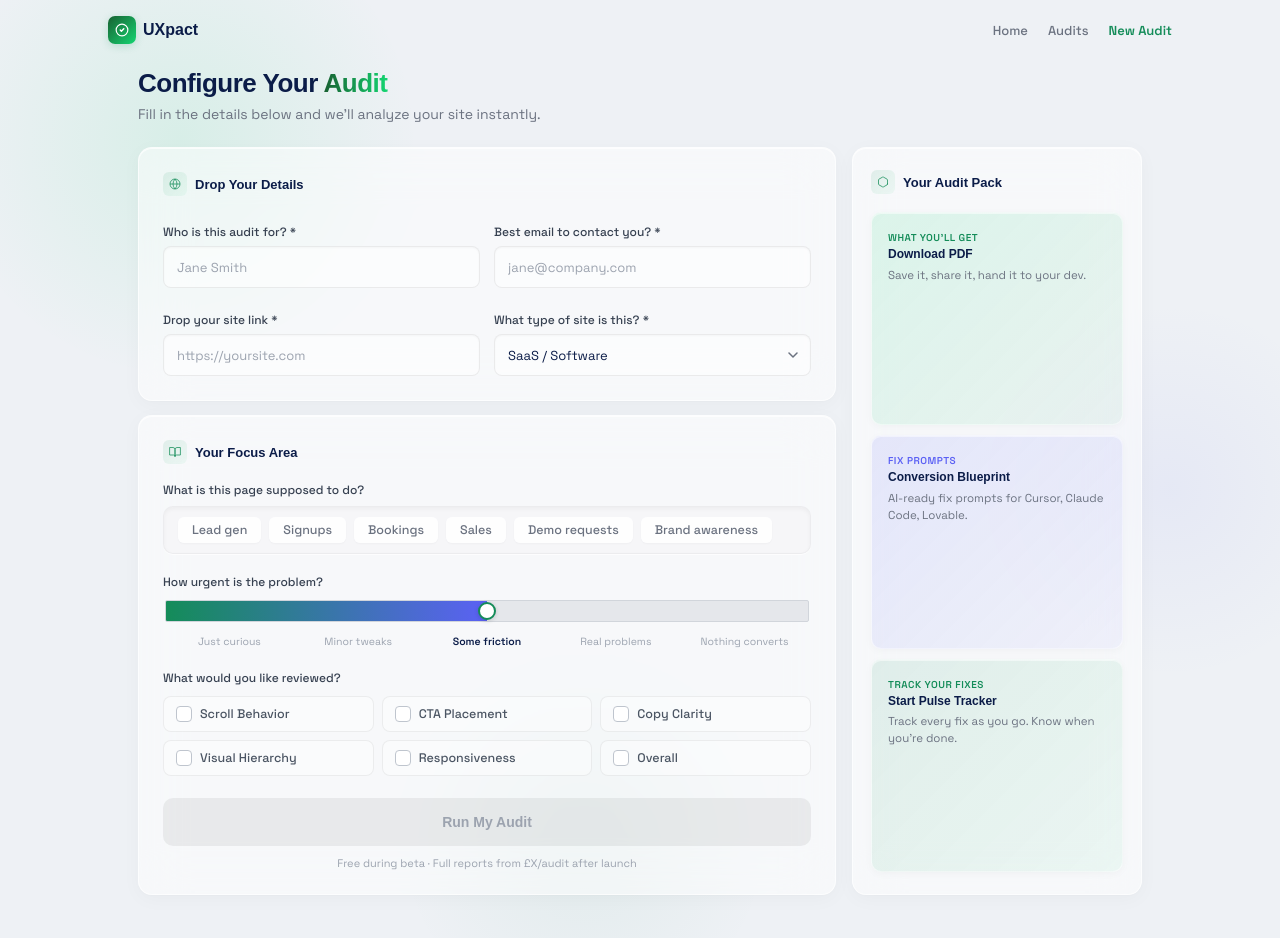
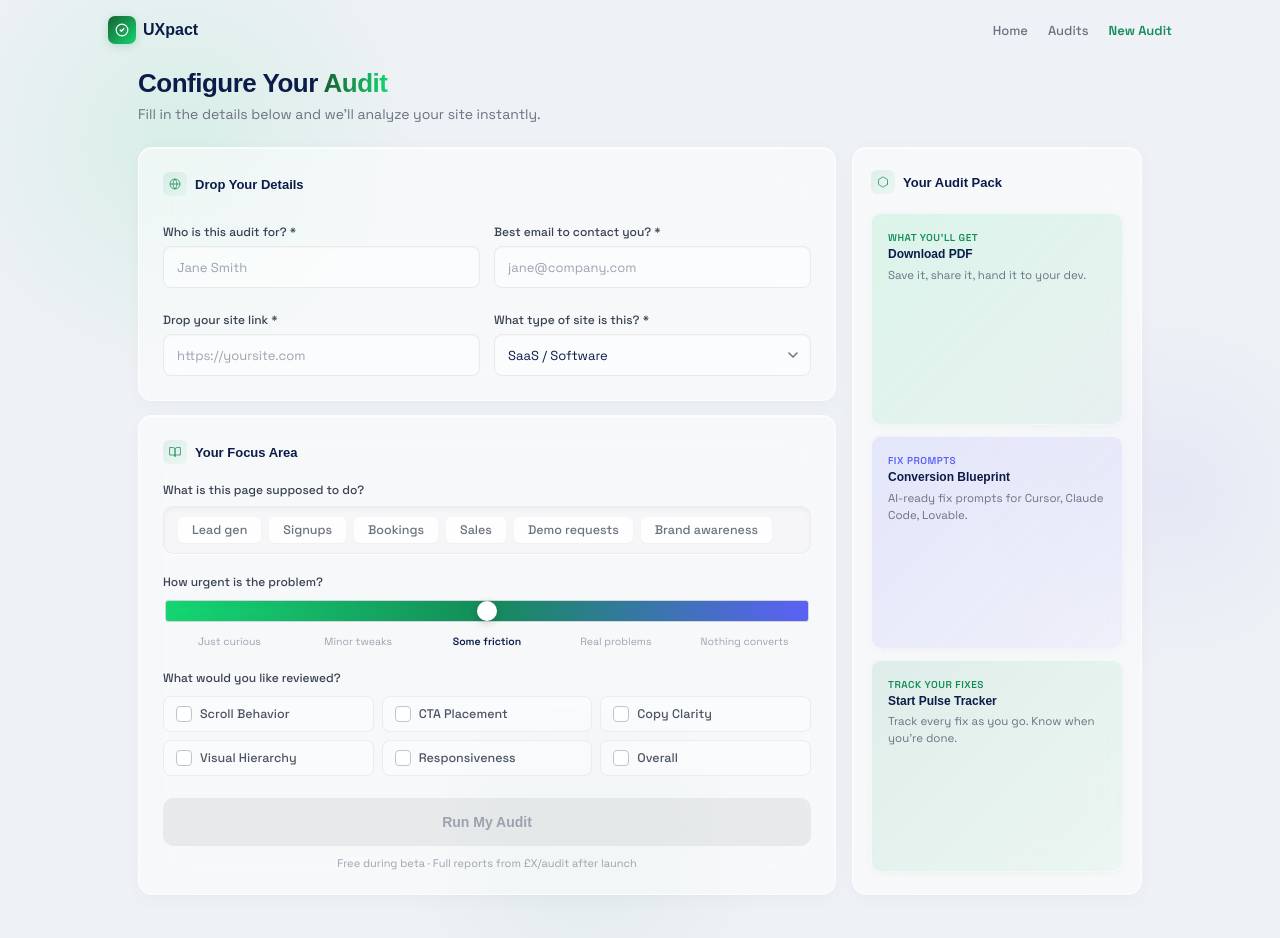
Before and after one commit to sohani93/UXpact, a React (Vite) app in the folder engine-ui/: page / in a window 1280 px wide. Shown: the top 938 px of the page. Built offline with nearby package versions, Linux system fonts and the light colour scheme; a web font is replaced by a local one.

Commit message:
Match urgency slider styles to approved prototype

```diff
--- a/engine-ui/src/components/EngineInput.tsx
+++ b/engine-ui/src/components/EngineInput.tsx
@@ -84,7 +84,7 @@ export default function EngineInput({ onSubmit, initialForm }: EngineInputProps)
             <div style={{ ...glass, padding: "24px", flex: 1 }}>
               {cTitle(<svg width="12" height="12" viewBox="0 0 24 24" fill="none"><path d="M2 3h6a4 4 0 014 4v14a3 3 0 00-3-3H2z" stroke="#148C59" strokeWidth="1.5" strokeLinecap="round" strokeLinejoin="round" /><path d="M22 3h-6a4 4 0 00-4 4v14a3 3 0 013-3h7z" stroke="#148C59" strokeWidth="1.5" strokeLinecap="round" strokeLinejoin="round" /></svg>, "Your Focus Area")}
               <div style={{ marginBottom: 20 }}><label style={{ ...lbl, marginBottom: 8 }}>What is this page supposed to do?</label><div style={{ display: "flex", flexWrap: "wrap", gap: 8, padding: "10px 14px", borderRadius: 10, background: "rgba(245,246,248,0.8)", border: "1px solid rgba(0,0,0,0.04)", boxShadow: "inset 0 2px 4px rgba(0,0,0,0.04), 0 1px 0 rgba(255,255,255,0.7)", minHeight: 46 }}>{PAGE_GOALS.map((goal) => { const sel = pageGoals.includes(goal); return (<div key={goal} onClick={() => toggleGoal(goal)} style={{ padding: "5px 14px", borderRadius: 6, background: sel ? (["Lead gen","Bookings","Brand awareness"].includes(goal) ? "#D1FAE5" : "#E0E7FF") : "rgba(255,255,255,0.85)", border: "none", cursor: "pointer", transition: "all 0.15s", fontSize: 12.5, fontWeight: sel ? 600 : 450, color: sel ? "#0B1C48" : "#6B7280", whiteSpace: "nowrap", boxShadow: sel ? "0 1px 3px rgba(0,0,0,0.06)" : "0 1px 2px rgba(0,0,0,0.03)" }}>{goal}</div>);})}</div></div>
-              <div style={{ marginBottom: 22 }}><label style={{ ...lbl, marginBottom: 10 }}>How urgent is the problem?</label><div style={{ padding: "0 2px" }}><input type="range" min="0" max="4" step="1" value={challenge} onChange={(e) => setChallenge(parseInt(e.target.value))} className="uxpact-slider" style={{ width: "100%", height: 4, outline: "none", cursor: "pointer", margin: 0, background: `linear-gradient(to right, #148C59 0%, #5B61F4 ${(challenge / 4) * 100}%, #E5E7EB ${(challenge / 4) * 100}% 100%)` }} /><div style={{ display: "flex", justifyContent: "space-between", marginTop: 8 }}>{urg.map((l, i) => (<span key={i} style={{ fontSize: 10.5, color: challenge === i ? "#0B1C48" : "#9CA3AF", fontWeight: challenge === i ? 600 : 400, textAlign: "center", flex: 1, transition: "all 0.2s" }}>{l}</span>))}</div></div></div>
+              <div style={{ marginBottom: 22 }}><label style={{ ...lbl, marginBottom: 10 }}>How urgent is the problem?</label><div style={{ padding: "0 2px" }}><input type="range" min="0" max="4" step="1" value={challenge} onChange={(e) => setChallenge(parseInt(e.target.value))} className="uxpact-slider" style={{ width: "100%", height: 6, outline: "none", cursor: "pointer", margin: 0 }} /><div style={{ display: "flex", justifyContent: "space-between", marginTop: 8 }}>{urg.map((l, i) => (<span key={i} style={{ fontSize: 10.5, color: challenge === i ? "#0B1C48" : "#9CA3AF", fontWeight: challenge === i ? 600 : 400, textAlign: "center", flex: 1, transition: "all 0.2s" }}>{l}</span>))}</div></div></div>
               <div style={{ marginBottom: 22 }}><label style={{ ...lbl, marginBottom: 10 }}>What would you like reviewed?</label><div style={{ display: "grid", gridTemplateColumns: "1fr 1fr 1fr", gap: 8 }}>{REVIEW_FOCUS.map((item) => { const ch = reviewFocus.includes(item); return (<div key={item} onClick={() => toggleFocus(item)} style={{ display: "flex", alignItems: "center", gap: 8, padding: "9px 12px", borderRadius: 8, border: "1px solid rgba(0,0,0,0.06)", background: "rgba(255,255,255,0.4)", cursor: "pointer", transition: "all 0.15s" }}><div style={{ width: 16, height: 16, borderRadius: 4, border: ch ? "none" : "1.5px solid #BFC5CE", background: ch ? "linear-gradient(135deg, #16a34a, #22c55e)" : "#fff", display: "flex", alignItems: "center", justifyContent: "center", flexShrink: 0, transition: "all 0.15s" }}>{ch && <svg width="10" height="10" viewBox="0 0 24 24" fill="none"><path d="M20 6L9 17l-5-5" stroke="#fff" strokeWidth="3" strokeLinecap="round" strokeLinejoin="round" /></svg>}</div><span style={{ fontSize: 12.5, fontWeight: 450, color: "#4B5563", whiteSpace: "nowrap" }}>{item}</span></div>);})}</div></div>
               <button disabled={!isReady} onClick={() => onSubmit({ name, email, url, industry, goal: pageGoals[0] ?? "", challenge: String(challenge), focusAreas: reviewFocus })} onMouseEnter={() => setHoveredBtn(true)} onMouseLeave={() => setHoveredBtn(false)} style={{ width: "100%", height: 48, borderRadius: 10, border: "none", background: isReady ? (hoveredBtn ? "linear-gradient(135deg, #126B2E, #148C59)" : "linear-gradient(135deg, #186132, #14D571)") : "rgba(0,0,0,0.06)", color: isReady ? "#fff" : "#9CA3AF", fontFamily: "'Unbounded', sans-serif", fontSize: 14, fontWeight: 660, cursor: isReady ? "pointer" : "not-allowed", transition: "all 0.3s", boxShadow: isReady ? (hoveredBtn ? "0 8px 28px rgba(20,140,89,0.3)" : "0 3px 12px rgba(20,140,89,0.15)") : "none", transform: isReady && hoveredBtn ? "translateY(-1px)" : "none", display: "flex", alignItems: "center", justifyContent: "center", gap: 8 }}>Run My Audit{isReady && <svg width="16" height="16" viewBox="0 0 24 24" fill="none"><path d="M5 12h14m-7-7l7 7-7 7" stroke="#fff" strokeWidth="2" strokeLinecap="round" strokeLinejoin="round" /></svg>}</button>
               <div style={{ textAlign: "center", fontSize: 11, color: "#9CA3AF", marginTop: 10, fontWeight: 400 }}>Free during beta &middot; Full reports from &pound;X/audit after launch</div>
--- a/engine-ui/src/styles.css
+++ b/engine-ui/src/styles.css
@@ -43,31 +43,8 @@ input,textarea,select { width: 100%; border-radius: 10px; border: 1px solid #d1d
 .pin.critical{background:#ef4444}.pin.major{background:#f59e0b}.pin.minor{background:#eab308}
 .drawer { padding: 18px; }
 
-input[type='range'] {
-  -webkit-appearance: none;
-  appearance: none;
-  height: 4px;
-  border-radius: 2px;
-  outline: none;
-  cursor: pointer;
-}
-input[type='range']::-webkit-slider-thumb {
-  -webkit-appearance: none;
-  appearance: none;
-  width: 18px;
-  height: 18px;
-  border-radius: 50%;
-  background: #ffffff;
-  border: 2px solid #148C59;
-  box-shadow: 0 1px 4px rgba(0,0,0,0.15);
-  cursor: pointer;
-}
-input[type='range']::-moz-range-thumb {
-  width: 18px;
-  height: 18px;
-  border-radius: 50%;
-  background: #ffffff;
-  border: 2px solid #148C59;
-  box-shadow: 0 1px 4px rgba(0,0,0,0.15);
-  cursor: pointer;
-}
+.uxpact-slider { -webkit-appearance: none; appearance: none; background: linear-gradient(90deg, #14D571 0%, #148C59 50%, #5B61F4 100%); border-radius: 3px; }
+.uxpact-slider::-webkit-slider-thumb { -webkit-appearance: none; width: 20px; height: 20px; border-radius: 50%; background: #fff; border: none; box-shadow: 0 2px 8px rgba(0,0,0,0.18); cursor: pointer; margin-top: -7px; }
+.uxpact-slider::-moz-range-thumb { width: 20px; height: 20px; border-radius: 50%; background: #fff; border: none; box-shadow: 0 2px 8px rgba(0,0,0,0.18); cursor: pointer; }
+.uxpact-slider::-webkit-slider-runnable-track { height: 6px; border-radius: 3px; background: linear-gradient(90deg, #14D571 0%, #148C59 50%, #5B61F4 100%); }
+.uxpact-slider::-moz-range-track { height: 6px; border-radius: 3px; background: linear-gradient(90deg, #14D571 0%, #148C59 50%, #5B61F4 100%); }
```
